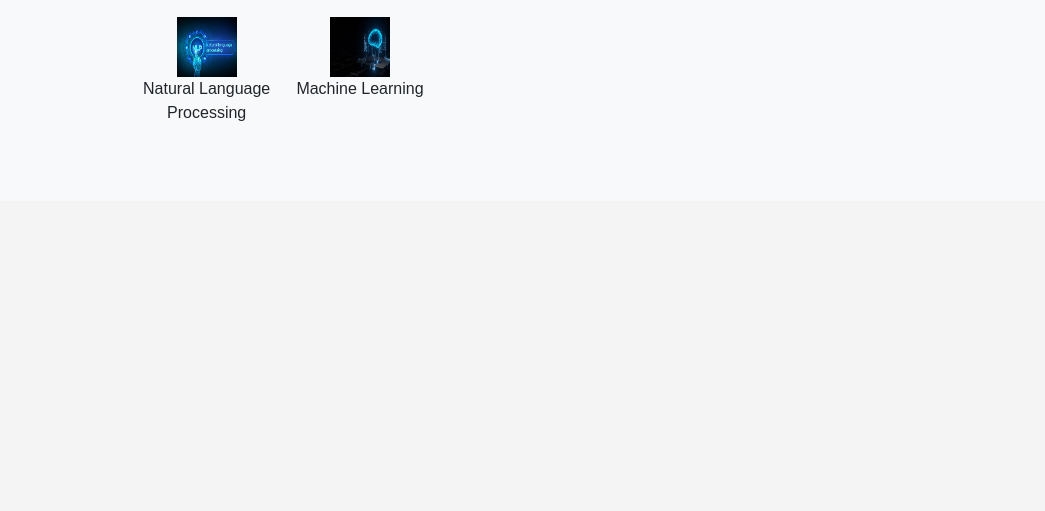
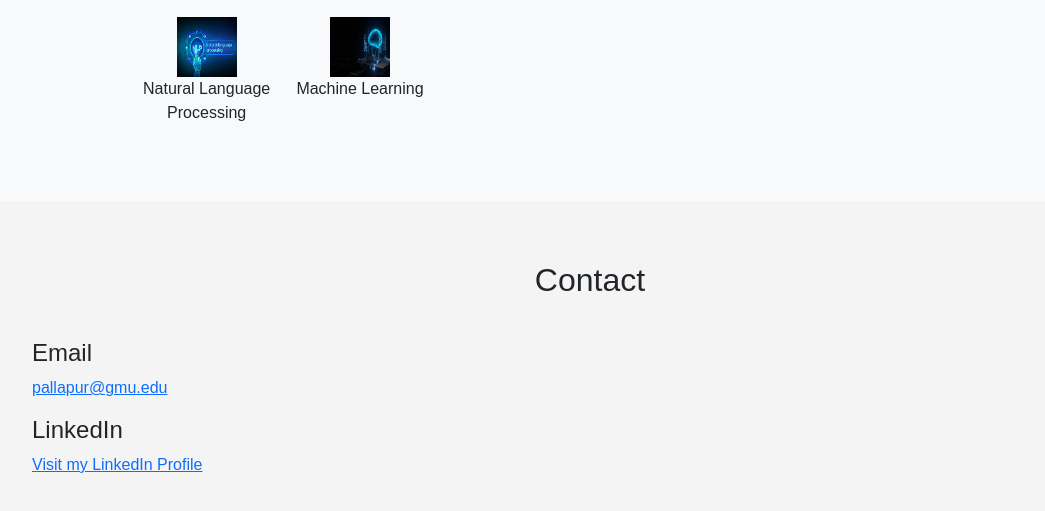
Before and after one commit to priyadharshini2207/portfolio, a plain HTML site: page index.html in a window 1280 px wide. Shown: the part 3465-3976 px from the top of the page, without its empty margins (50-1095 px from the left). Before the commit the page ends 3666 px from the top, so only its background shows below. Drawn offline with nearby package versions, Linux system fonts and the light colour scheme.

Commit message:
Update index.html

```diff
--- a/index.html
+++ b/index.html
@@ -141,6 +141,21 @@
             </div>
         </div>
     </section>
+    <section id="contact" class="section">
+        <div class="container">
+            <h2>Contact</h2>
+            <div class="contact-container">
+                <div class="contact">
+                    <h4>Email</h4>
+                    <p><a href="mailto:pallapur@gmu.edu">pallapur@gmu.edu</a></p>
+                </div>
+                <div class="contact">
+                    <h4>LinkedIn</h4>
+                    <p><a href="https://www.linkedin.com/in/allapuram-priyadharshini-05aa66202/" target="_blank">Visit my LinkedIn Profile</a></p>
+                </div>
+            </div>
+        </div>
+    </section>
 
     <script src="https://cdn.jsdelivr.net/npm/bootstrap@5.3.0/dist/js/bootstrap.bundle.min.js"></script>
 </body>
```
